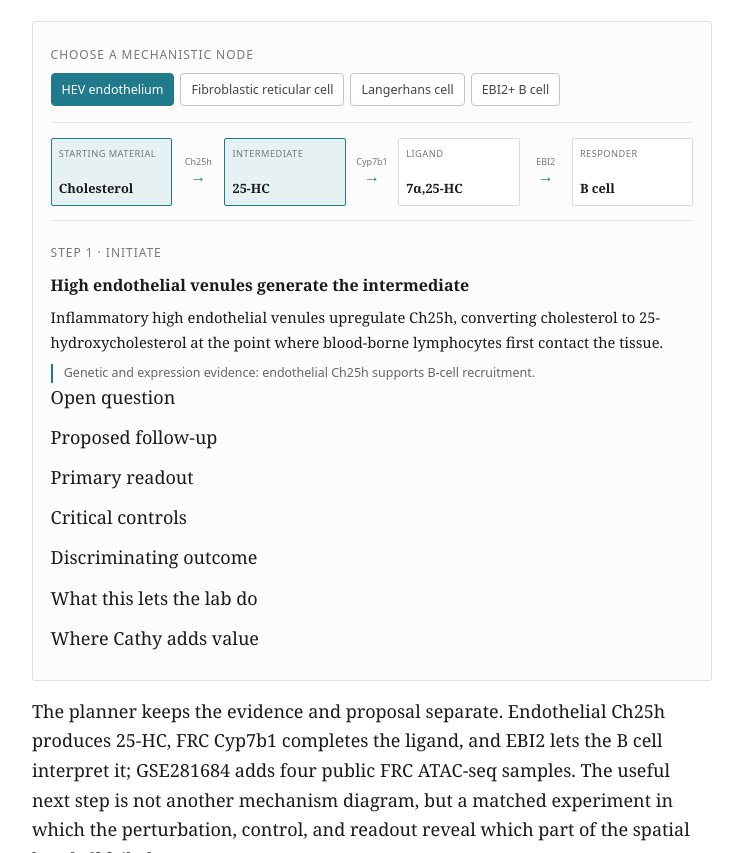
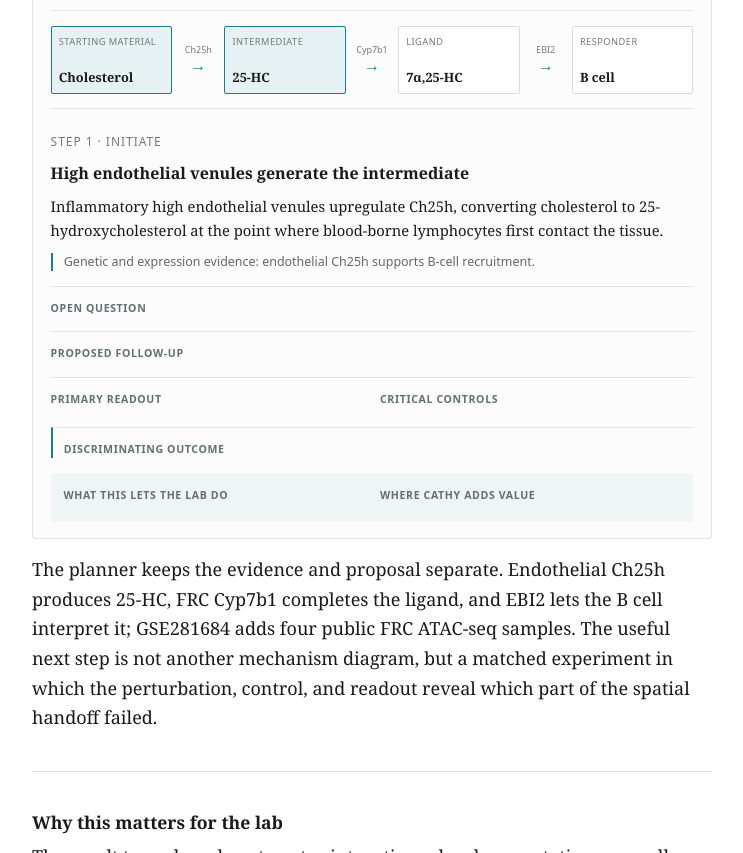
Before and after one commit to liuzhitong330/cyster-lab-demo, a plain HTML site: page index.html in a window 1280 px wide. Shown: the part 2606-3459 px from the top of the page, without its empty margins (268-1011 px from the left). Drawn offline with Linux system fonts and the light colour scheme.

Commit message:
Update styles.css for the experiment planner

```diff
--- a/styles.css
+++ b/styles.css
@@ -132,6 +132,29 @@ figcaption {
   margin-top: .6rem;
   line-height: 1.45;
 }
+.value-box {
+  display: grid;
+  grid-template-columns: 1fr 1fr;
+  gap: 1rem;
+  margin-top: 1rem;
+  padding-top: .9rem;
+  border-top: 1px solid #dfe4e1;
+  font-family: system-ui, sans-serif;
+}
+.value-box span,
+.planner-row > span,
+.planner-grid span {
+  display: block;
+  margin-bottom: .28rem;
+  color: #607074;
+  font-size: .66rem;
+  font-weight: 600;
+  letter-spacing: .06em;
+  text-transform: uppercase;
+}
+.value-box p,
+.planner-row p,
+.planner-grid p { margin: 0; color: #414947; font-size: .78rem; line-height: 1.5; }
 
 .metric-row {
   display: flex;
@@ -170,7 +193,7 @@ figcaption {
 .pathway-node.active { border-color: var(--accent); background: #e6f1f3; }
 .pathway-arrow { color: #777; text-align: center; font: .56rem/1.2 system-ui, sans-serif; }
 .pathway-arrow b { display: block; color: var(--accent); font-size: 1rem; font-weight: normal; }
-.builder-note { padding-top: 1rem; min-height: 190px; }
+.builder-note { padding-top: 1rem; }
 .builder-title { font-weight: bold; font-size: 1rem; margin-bottom: .45rem; }
 .builder-note p { font-size: .92rem; margin-bottom: .65rem; }
 .evidence-note {
@@ -178,6 +201,24 @@ figcaption {
   padding-left: .7rem;
   color: #666;
   font: .78rem/1.5 system-ui, sans-serif;
+}
+.planner-row,
+.planner-grid {
+  margin-top: .9rem;
+  padding-top: .8rem;
+  border-top: 1px solid #e2e5e3;
+  font-family: system-ui, sans-serif;
+}
+.planner-grid { display: grid; grid-template-columns: 1fr 1fr; gap: 1rem; }
+.builder-note .planner-row p,
+.builder-note .planner-grid p,
+.builder-note .planner-value p { margin: 0; color: #414947; font-size: .78rem; line-height: 1.5; }
+.decisive-row { border-left: 2px solid var(--accent); padding-left: .7rem; }
+.planner-value {
+  margin-top: 1rem;
+  padding: .8rem;
+  border: 0;
+  background: #eef5f5;
 }
 .methods-note { font-size: .9rem; color: #444; }
 footer {
@@ -198,5 +239,7 @@ footer {
   .pathway { grid-template-columns: 1fr; }
   .pathway-arrow { min-height: 24px; }
   .pathway-arrow b { transform: rotate(90deg); }
+  .value-box,
+  .planner-grid { grid-template-columns: 1fr; }
 }
 @media (prefers-reduced-motion: reduce) { html { scroll-behavior: auto; } }
```
